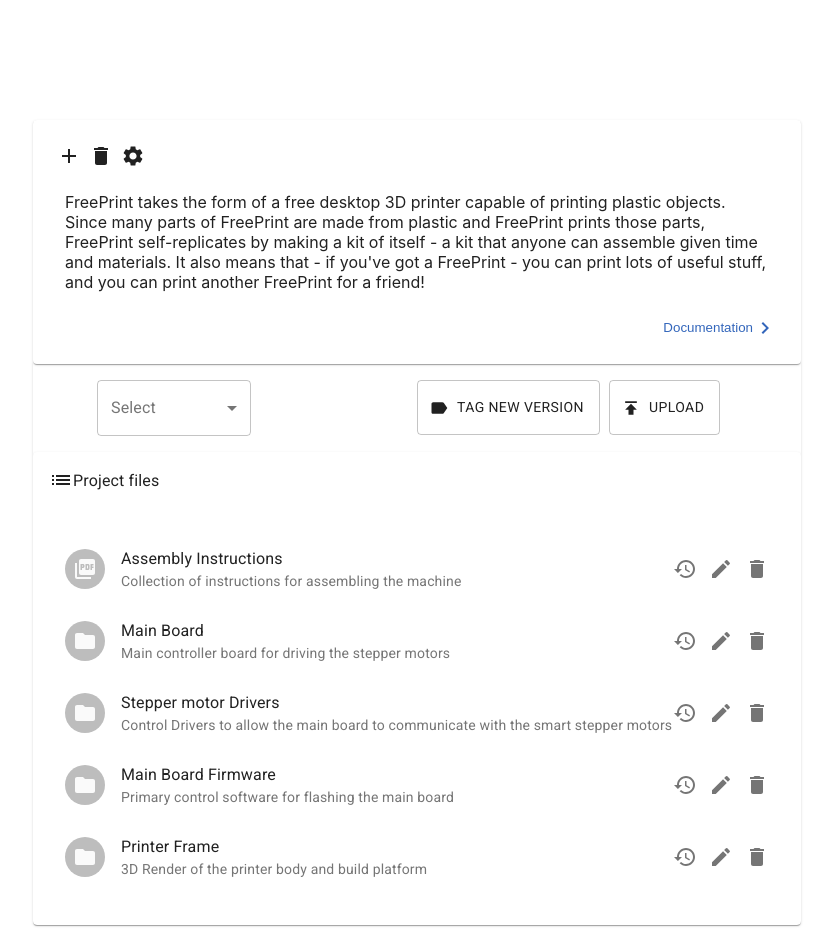
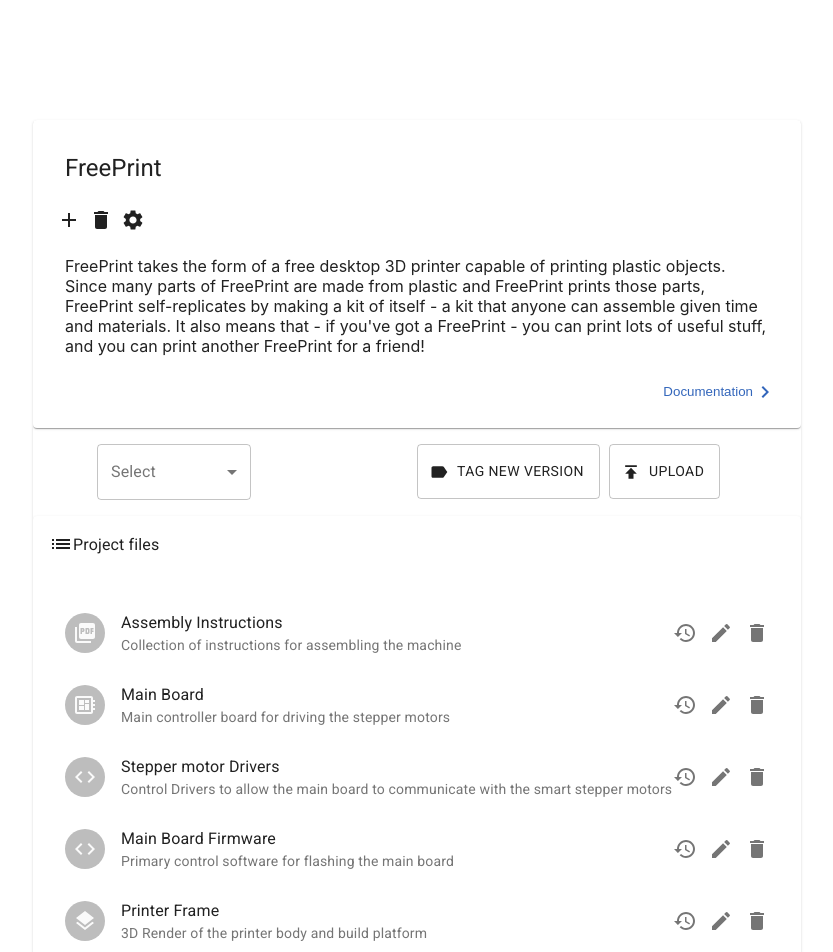
Before and after one commit to willyyhuang/covariance, a React (Create React App) app: page /#/Project/1 in a window 1280 px wide. Shown: the part 40-992 px from the top of the page, without its empty margins (223-1056 px from the left). Built offline with nearby package versions, Linux system fonts and the light colour scheme.

Commit message:
add title to project view, add multiple verison to version picker

```diff
--- a/src/views/ProjectDetail/ProjectDetail.tsx
+++ b/src/views/ProjectDetail/ProjectDetail.tsx
@@ -32,6 +32,9 @@ import {
   Restore,
 } from '@material-ui/icons'
 import styled from 'styled-components'
+import DeveloperBoardIcon from '@material-ui/icons/DeveloperBoard'
+import CodeIcon from '@material-ui/icons/Code'
+import LayersIcon from '@material-ui/icons/Layers'
 import projectDetail from '../../mock/projectDetail.json'
 
 const StyledCardActionArea = styled(CardActionArea)`
@@ -66,6 +69,15 @@ const ProjectDetail = () => {
       case 'PDF':
         icon = <PictureAsPdf />
         break
+      case 'Gerber':
+        icon = <DeveloperBoardIcon />
+        break
+      case 'Code':
+        icon = <CodeIcon />
+        break
+      case 'CAD':
+        icon = <LayersIcon />
+        break
       default:
         icon = <Folder />
     }
@@ -75,6 +87,7 @@ const ProjectDetail = () => {
   return (
     <Card style={{margin: '20vh 20vw 20vh 20vw'}}>
       <Card style={{padding: 16}}>
+        <CardHeader title={projectDetail.name} />
         <CardActions>
           <Add />
           <Delete />
@@ -95,7 +108,9 @@ const ProjectDetail = () => {
             select
             label='Select'
             variant='outlined'>
-            <MenuItem value='1.0.0'>1.0.0</MenuItem>
+            {projectDetail.version.map((version) => (
+              <MenuItem value={version}>{version}</MenuItem>
+            ))}
           </TextField>
         </Grid>
         <Grid item xs={2} md={2} lg={2} />
```
Also changed, not shown: 1 other file (tests, documents, lock files or other folders).
